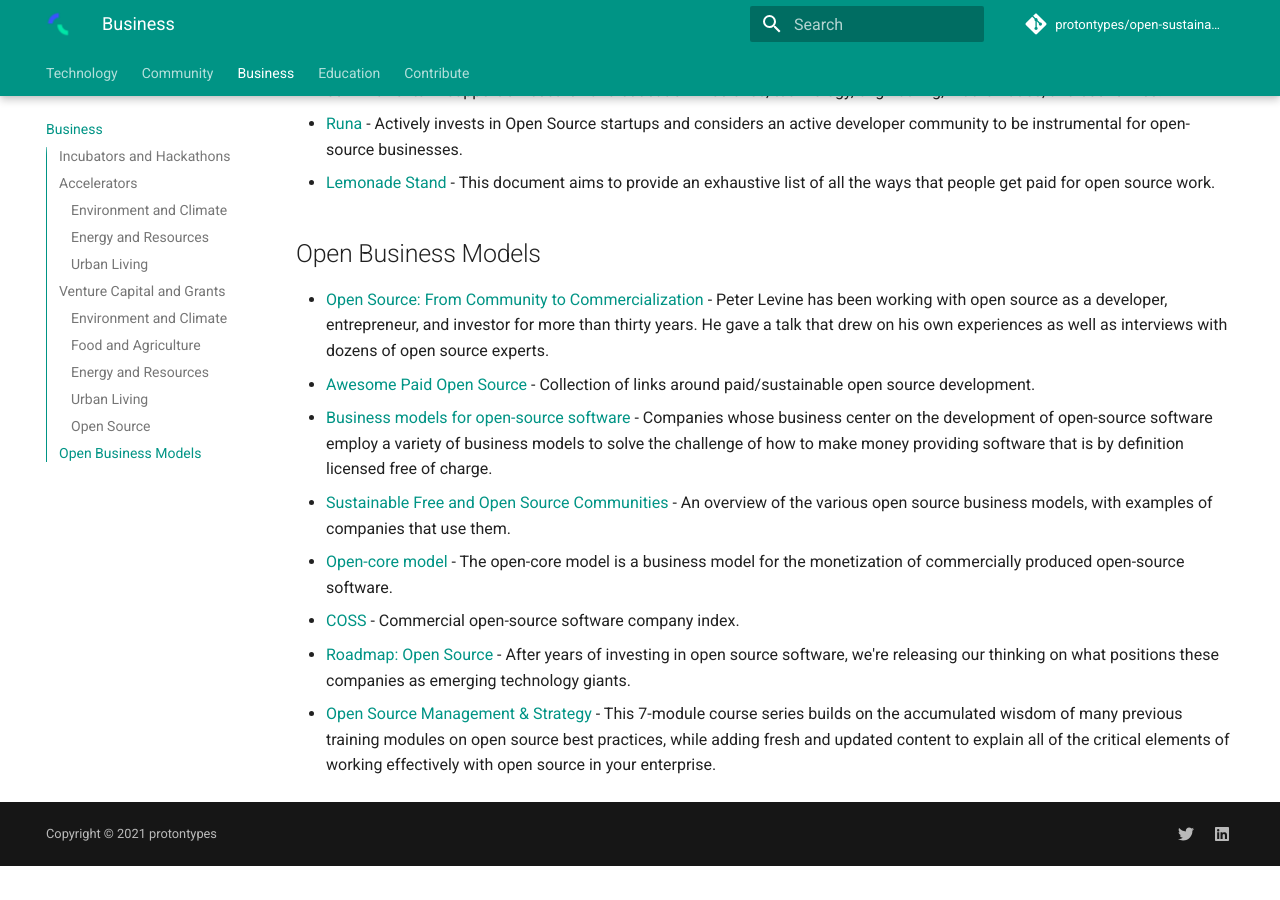
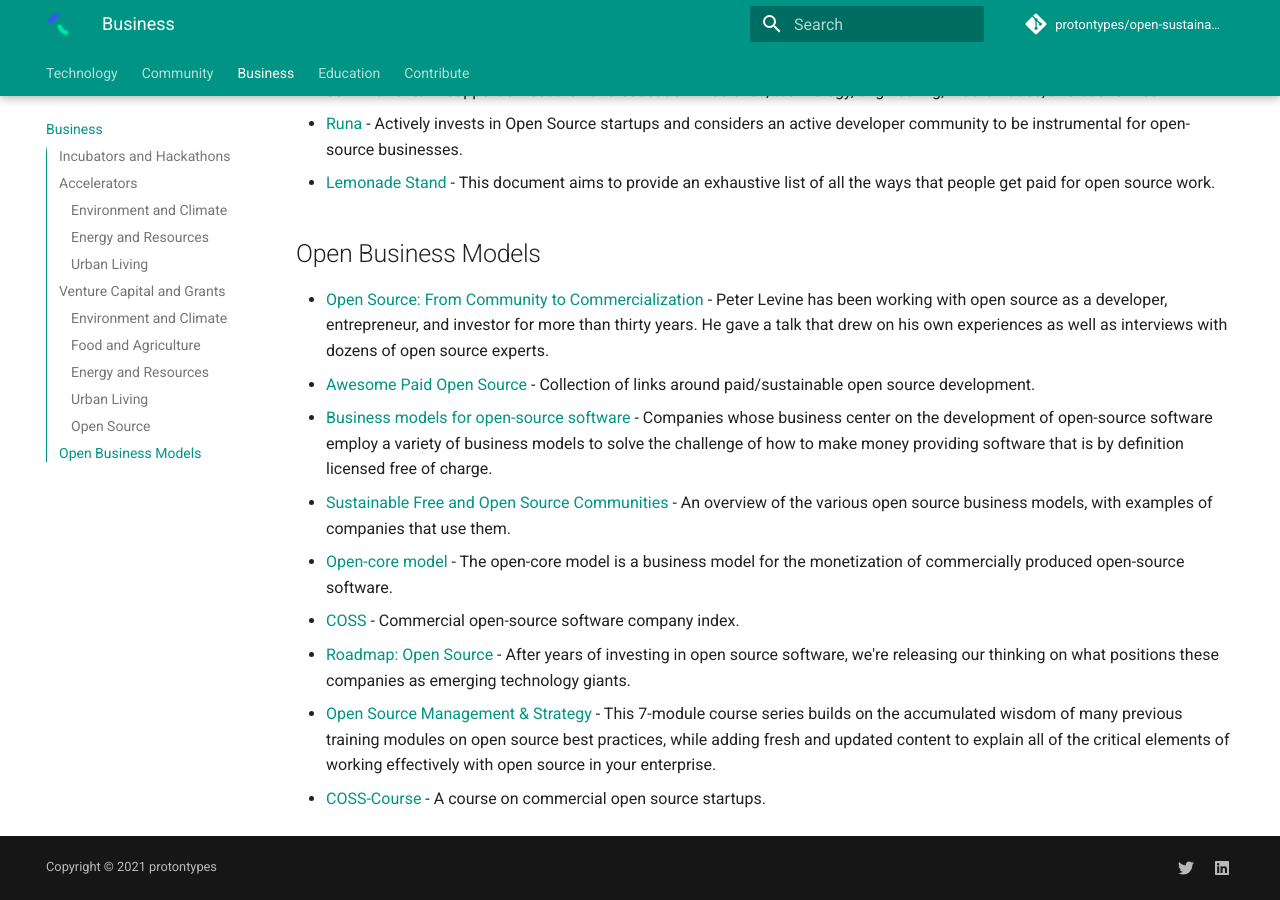
Before and after one commit to protontypes/open-sustainable-technology, an MkDocs documentation site: the page built from docs/business.md, in a window 1280 px wide and 900 px high, scrolled down 8148 px. Built offline with MkDocs 1.6.1 and Material for MkDocs 9.7.7, drawn with Linux system fonts in a browser that asks for light colours; comment, search, counter and statistics services are not loaded; before the commit the page ends 9014 px from its top, so only the background shows below that.

Commit message:
Update business.md
A course on commercial open source startups https://github.com/dirkriehle/coss-course #COSS @dirkriehle #opensource #startup

```diff
--- a/docs/business.md
+++ b/docs/business.md
@@ -191,3 +191,4 @@
 * [COSS](https://docs.google.com/spreadsheets/d/17nKMpi_Dh5slCqzLSFBoWMxNvWiwt2R-t4e_l7LPLhU/edit#gid=0) - Commercial open-source software company index.
 * [Roadmap: Open Source](https://www.bvp.com/atlas/roadmap-open-source) - After years of investing in open source software, we're releasing our thinking on what positions these companies as emerging technology giants.
 * [Open Source Management & Strategy](https://training.linuxfoundation.org/training/open-source-management-and-strategy/) - This 7-module course series builds on the accumulated wisdom of many previous training modules on open source best practices, while adding fresh and updated content to explain all of the critical elements of working effectively with open source in your enterprise.
+* [COSS-Course](https://github.com/dirkriehle/coss-course) - A course on commercial open source startups.
```
